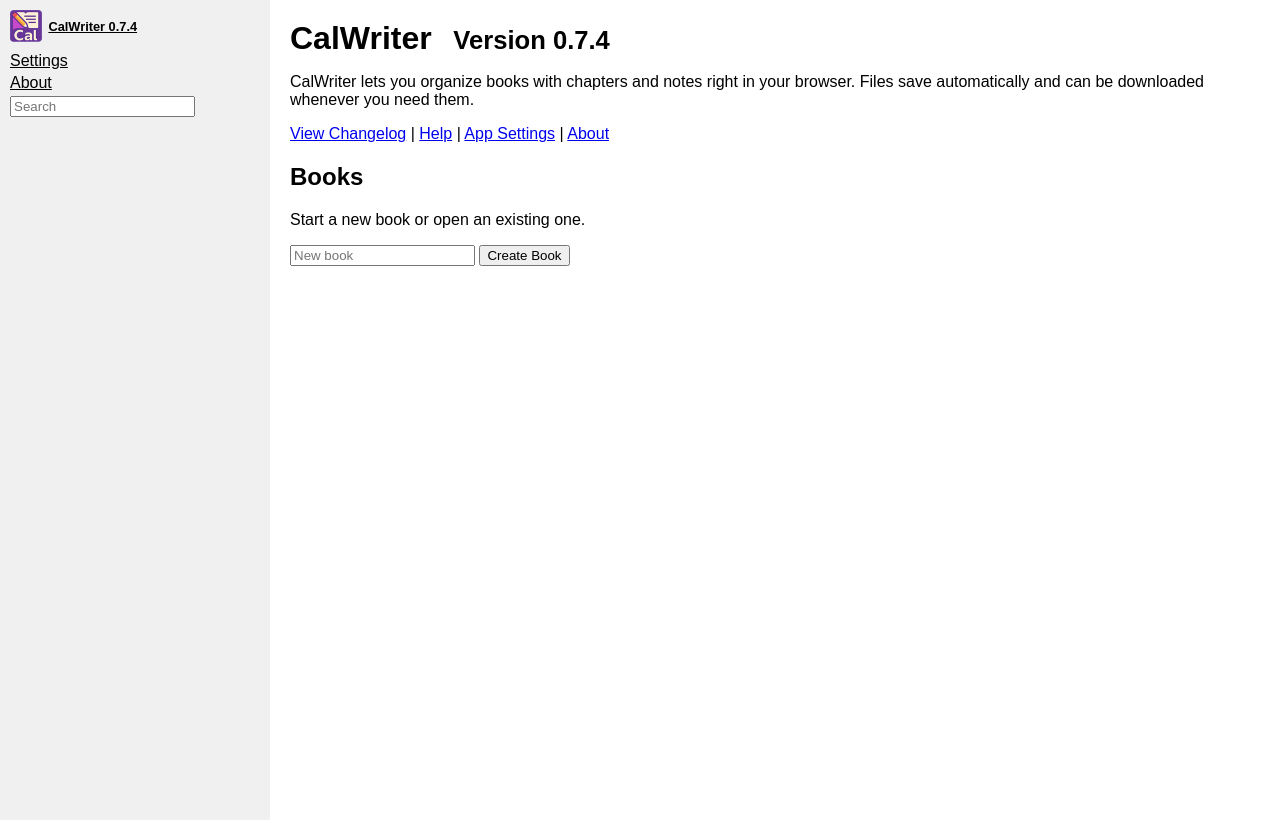
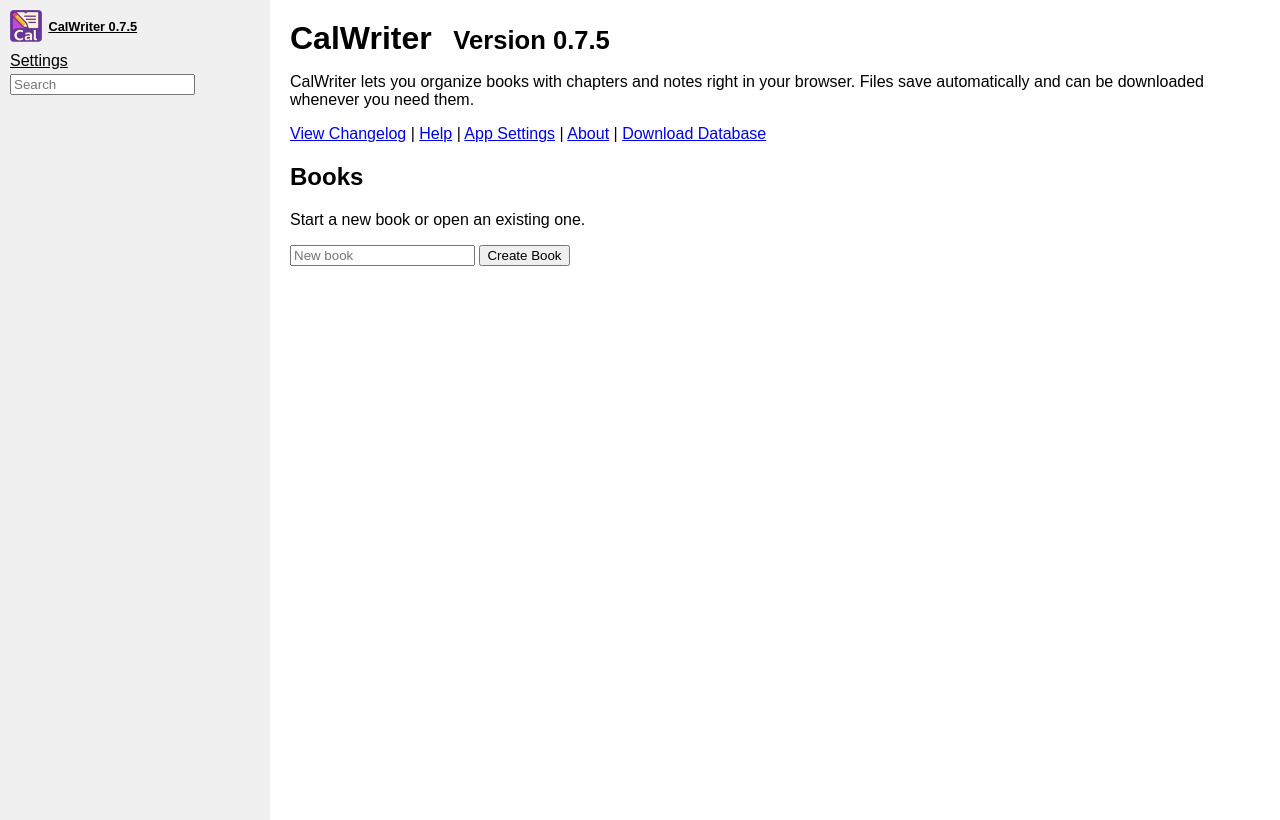
Before and after one commit to calaquin/calwriter, a Flask app: page / in a window 1280 px wide. Run offline with Flask 3, Linux system fonts and the light colour scheme; some libraries are stand-ins or nearby versions.

Commit message:
Add database download and update sidebar

```diff
--- a/app.py
+++ b/app.py
@@ -21,7 +21,7 @@ app = Flask(__name__)
 app.secret_key = 'change-this'
 
 # Application version
-VERSION = "0.7.4"
+VERSION = "0.7.5"
 app.jinja_env.globals['app_version'] = VERSION
 
 DATA_DIR = os.environ.get('DATA_DIR', os.path.join(os.getcwd(), 'data'))
@@ -1031,6 +1031,23 @@ def help_page():
     return render_template('help.html', folders=folders)
 
 
+@app.route('/download_database')
+def download_database():
+    """Download the entire data directory as a zip file."""
+    from io import BytesIO
+    import zipfile
+
+    mem = BytesIO()
+    with zipfile.ZipFile(mem, 'w', zipfile.ZIP_DEFLATED) as zf:
+        for root, dirs, files in os.walk(DATA_DIR):
+            for fname in files:
+                path = os.path.join(root, fname)
+                rel = os.path.relpath(path, DATA_DIR)
+                zf.write(path, rel)
+    mem.seek(0)
+    return send_file(mem, as_attachment=True, download_name='calwriter_data.zip', mimetype='application/zip')
+
+
 @app.route('/about')
 def about_page():
     """Show license information."""
--- a/templates/index.html
+++ b/templates/index.html
@@ -7,7 +7,8 @@
   <a href="{{ url_for('changelog_page') }}">View Changelog</a> |
   <a href="{{ url_for('help_page') }}">Help</a> |
   <a href="{{ url_for('app_settings_page') }}">App Settings</a> |
-  <a href="{{ url_for('about_page') }}">About</a>
+  <a href="{{ url_for('about_page') }}">About</a> |
+  <a href="{{ url_for('download_database') }}">Download Database</a>
 </p>
 <h2>Books</h2>
 <p>Start a new book or open an existing one.</p>
--- a/templates/layout.html
+++ b/templates/layout.html
@@ -16,7 +16,6 @@
     <a href="{{ url_for('changelog_page') }}" class="version">CalWriter {{ app_version }}</a>
   </div>
   <a href="{{ url_for('app_settings_page') }}">Settings</a>
-  <a href="{{ url_for('about_page') }}">About</a>
   <form action="{{ url_for('search') }}" method="get" id="search_form">
     <input type="text" name="q" placeholder="Search" />
   </form>
```
Also changed, not shown: CHANGELOG.md, README.md.
